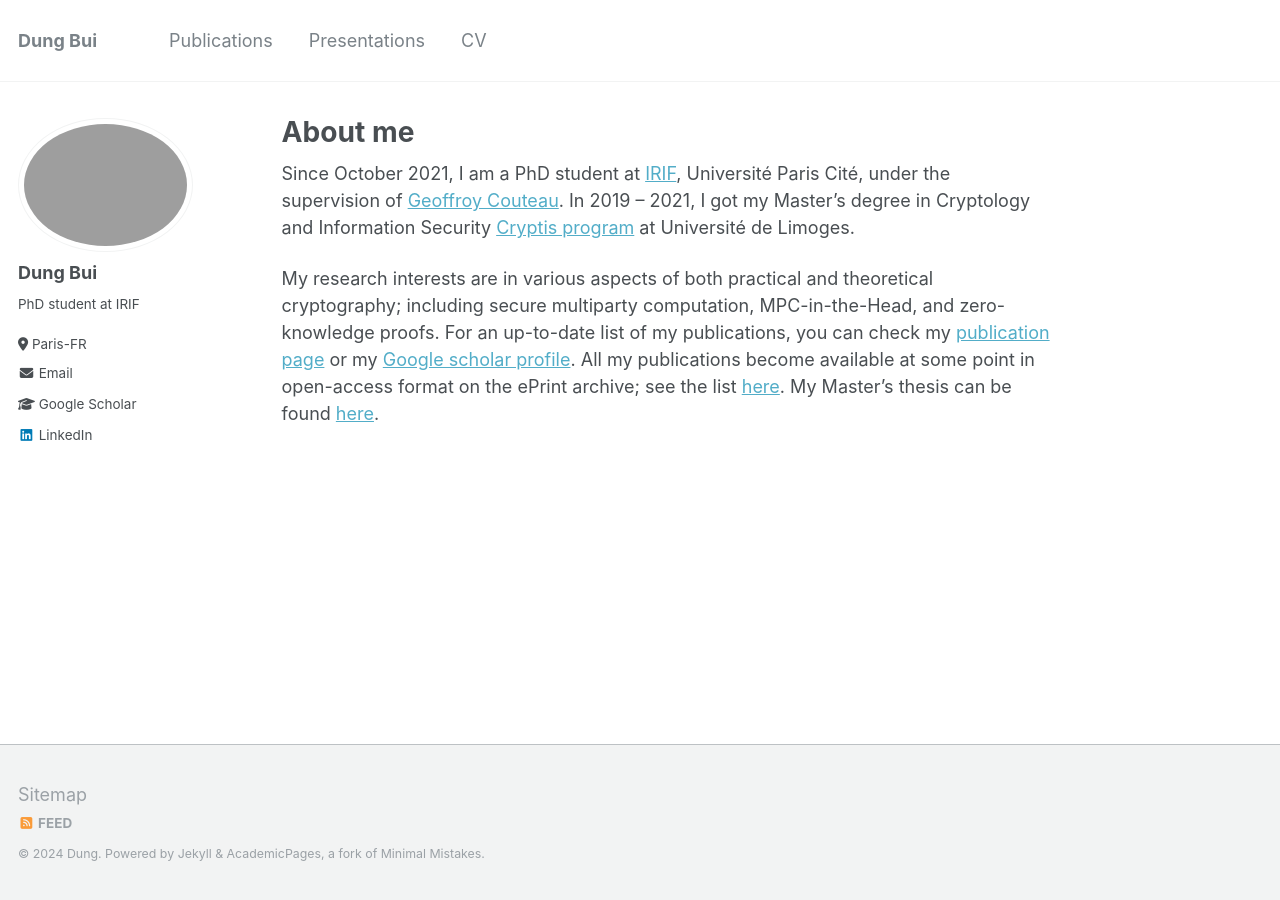
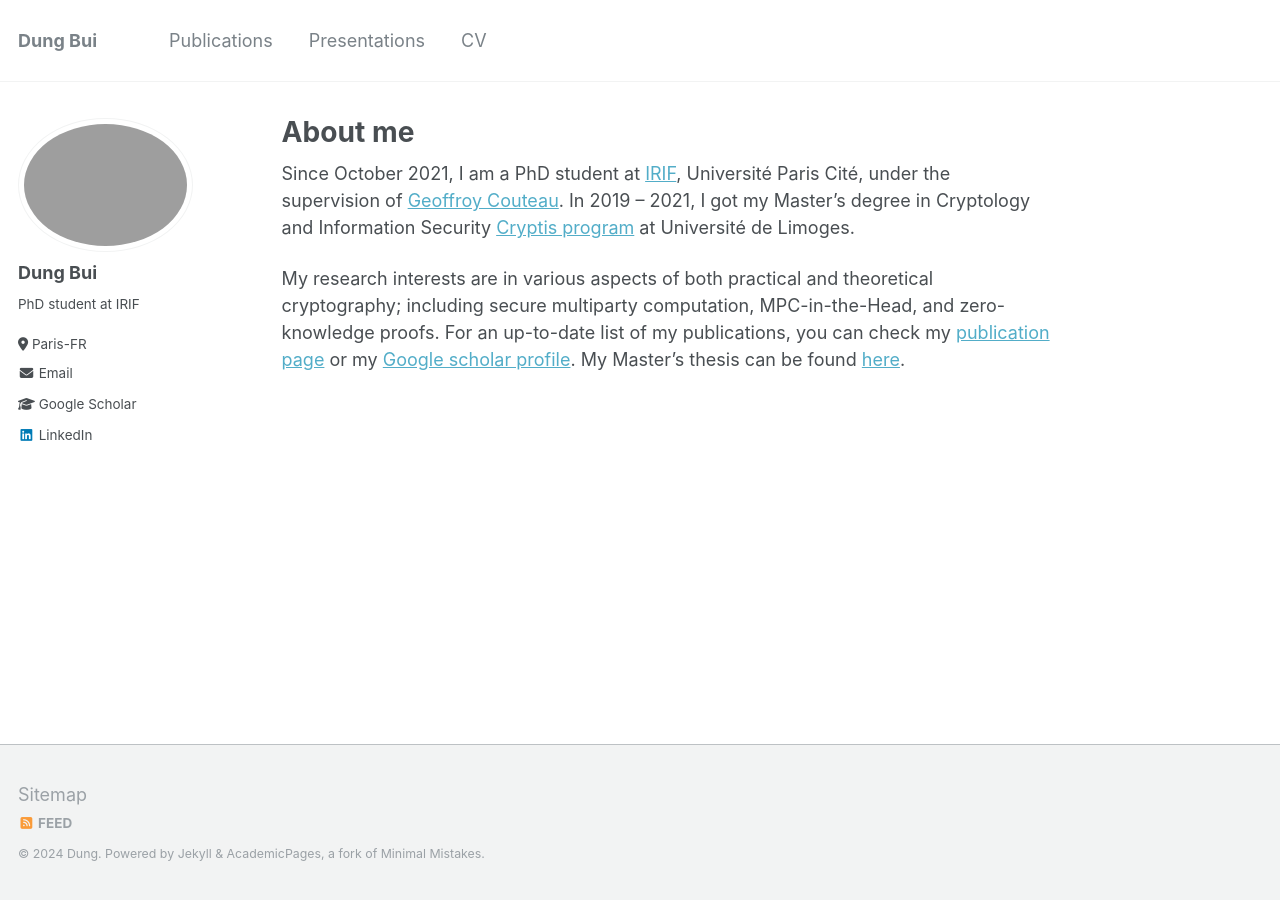
Before and after one commit to dungbui15/dungbui15.github.io, a Jekyll site: the page built from _pages/about.md, in a window 1280 px wide. Built offline with Jekyll 4.4.1, drawn with Linux system fonts in a browser that asks for light colours.

Commit message:
Update about.md

```diff
--- a/_pages/about.md
+++ b/_pages/about.md
@@ -9,4 +9,4 @@
 
 Since October 2021, I am a PhD student at [IRIF](https://www.irif.fr/), Université Paris Cité, under the supervision of [Geoffroy Couteau](https://geoffroycouteau.github.io/). In 2019 -- 2021, I got my Master's degree in Cryptology and Information Security [Cryptis program](https://www.cryptis.fr/) at Université de Limoges.
 
-My research interests are in various aspects of both practical and theoretical cryptography; including secure multiparty computation, MPC-in-the-Head, and zero-knowledge proofs. For an up-to-date list of my publications, you can check my [publication page](https://dungbui15.github.io/publications/) or my [Google scholar profile](https://scholar.google.com/citations?user=StGOHMUAAAAJ&hl=en&authuser=1). All my publications become available at some point in open-access format on the ePrint archive; see the list [here](https://eprint.iacr.org/search?q=&title=&authors=dung+bui). My Master's thesis can be found [here](/files/master_thesis.pdf).
+My research interests are in various aspects of both practical and theoretical cryptography; including secure multiparty computation, MPC-in-the-Head, and zero-knowledge proofs. For an up-to-date list of my publications, you can check my [publication page](https://dungbui15.github.io/publications/) or my [Google scholar profile](https://scholar.google.com/citations?user=StGOHMUAAAAJ&hl=en&authuser=1). My Master's thesis can be found [here](/files/master_thesis.pdf).
```
